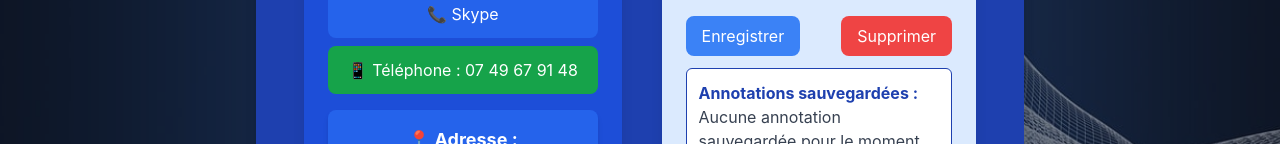
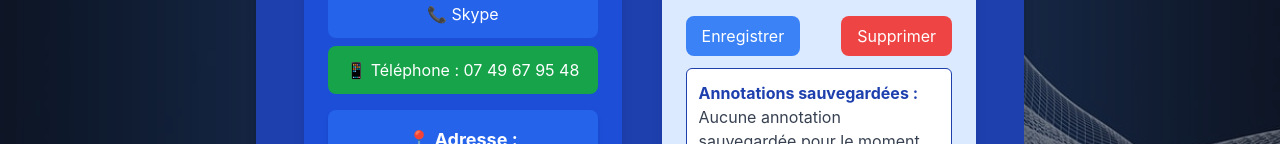
Before and after one commit to daveisa88/-mon-cv-Genin-Dave, a React (Create React App) app: page /contact in a window 1280 px wide. Shown: the part 450-594 px from the top of the page. Built offline with nearby package versions, Linux system fonts and the light colour scheme.

Commit message:
Mise à jour du CV web

```diff
--- a/src/pages/Contact.js
+++ b/src/pages/Contact.js
@@ -64,7 +64,7 @@ const Contact = () => {
 
                         {/* ✅ Téléphone */}
                         <button className="bg-green-600 hover:bg-green-800 w-full text-white py-3 rounded-lg flex items-center justify-center gap-2">
-                            📱 Téléphone : 07 49 67 91 48
+                            📱 Téléphone : 07 49 67 95 48
                         </button>
 
                         {/* ✅ Adresse et date de naissance */}
```
